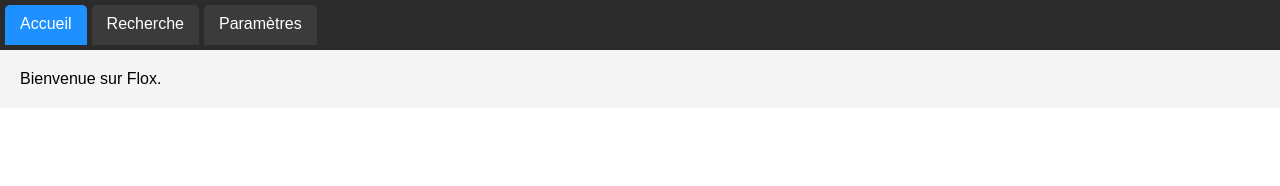
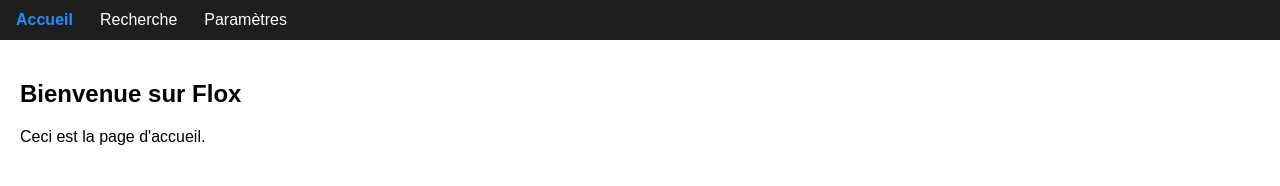
Before and after one commit to moteurderechecher/gqbelqrd2, a plain HTML site: page index.html in a window 1280 px wide. Drawn offline with Linux system fonts and the light colour scheme.

Commit message:
Update index.html

```diff
--- a/index.html
+++ b/index.html
@@ -1,5 +1,5 @@
 <!DOCTYPE html>
-<html>
+<html lang="fr">
 <head>
   <meta charset="UTF-8">
   <title>Flox</title>
@@ -9,55 +9,68 @@
       font-family: Arial, sans-serif;
     }
 
-    .tab-bar {
+    .navbar {
       display: flex;
-      background: #2b2b2b;
-      padding: 5px;
-      height: 40px;
+      background-color: #1e1e1e;
+      padding: 10px;
     }
 
-    .tab {
-      padding: 10px 15px;
+    .nav-button {
       color: white;
+      background: none;
+      border: none;
+      margin-right: 15px;
+      font-size: 16px;
       cursor: pointer;
-      background: #3b3b3b;
-      margin-right: 5px;
-      border-radius: 5px 5px 0 0;
     }
 
-    .tab.active {
-      background: #1e90ff;
+    .nav-button.active {
+      font-weight: bold;
+      color: #1e90ff;
     }
 
-    .tab-content {
+    .page {
+      display: none;
       padding: 20px;
-      background: #f4f4f4;
+    }
+
+    .page.active {
+      display: block;
     }
   </style>
 </head>
 <body>
-  <div class="tab-bar">
-    <div class="tab active" onclick="switchTab('home')">Accueil</div>
-    <div class="tab" onclick="switchTab('search')">Recherche</div>
-    <div class="tab" onclick="switchTab('settings')">Paramètres</div>
+
+  <div class="navbar">
+    <button class="nav-button active" onclick="showPage('home')">Accueil</button>
+    <button class="nav-button" onclick="showPage('search')">Recherche</button>
+    <button class="nav-button" onclick="showPage('settings')">Paramètres</button>
   </div>
 
-  <div class="tab-content" id="content">
-    Bienvenue sur Flox.
+  <div id="home" class="page active">
+    <h2>Bienvenue sur Flox</h2>
+    <p>Ceci est la page d'accueil.</p>
+  </div>
+
+  <div id="search" class="page">
+    <h2>Recherche</h2>
+    <input type="text" placeholder="Tapez votre recherche..." style="width: 100%; padding: 8px;" />
+  </div>
+
+  <div id="settings" class="page">
+    <h2>Paramètres</h2>
+    <p>Ici vous pouvez ajuster les réglages de l'application.</p>
   </div>
 
   <script>
-    const tabs = {
-      home: 'Bienvenue sur Flox.',
-      search: 'Tapez une recherche ici...',
-      settings: 'Réglages de votre application.'
-    };
+    function showPage(id) {
+      document.querySelectorAll('.page').forEach(p => p.classList.remove('active'));
+      document.querySelectorAll('.nav-button').forEach(b => b.classList.remove('active'));
 
-    function switchTab(tab) {
-      document.getElementById('content').innerText = tabs[tab];
-      document.querySelectorAll('.tab').forEach(t => t.classList.remove('active'));
+      document.getElementById(id).classList.add('active');
       event.target.classList.add('active');
     }
   </script>
+
 </body>
 </html>
```
